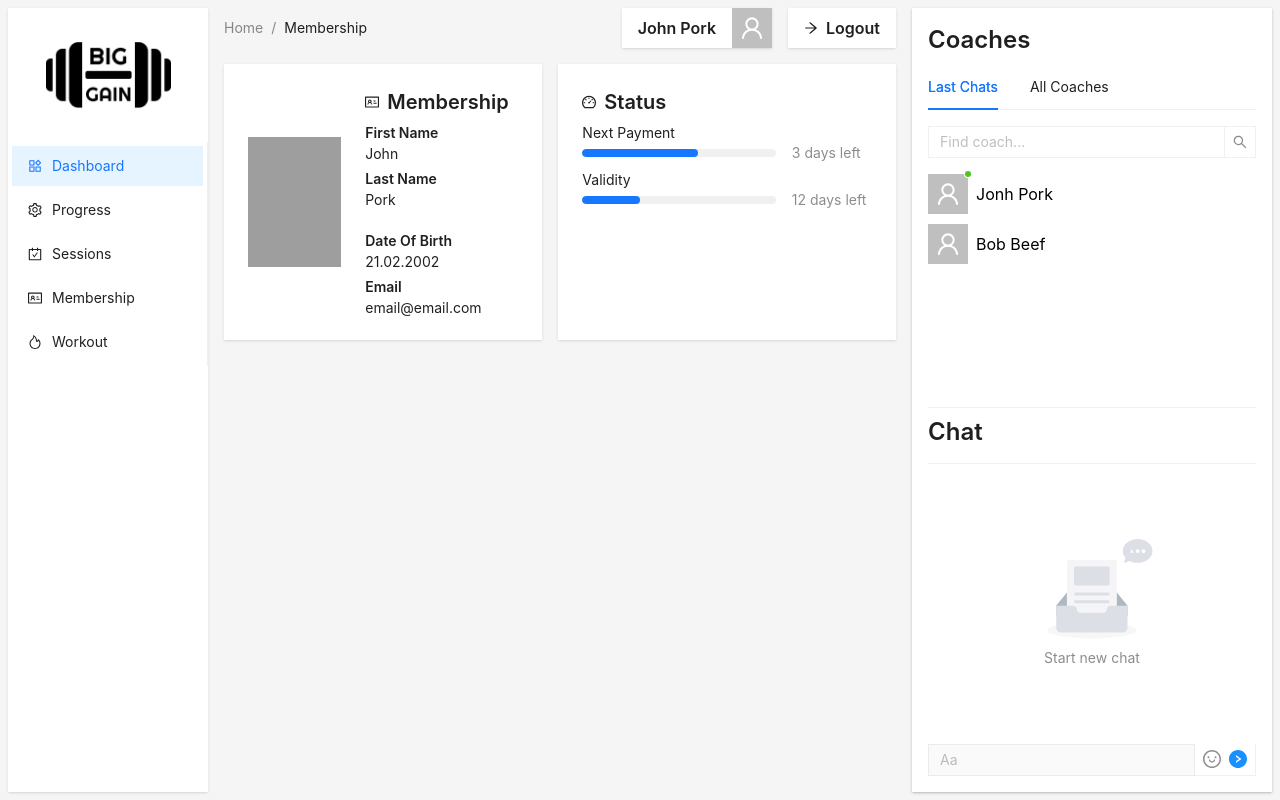
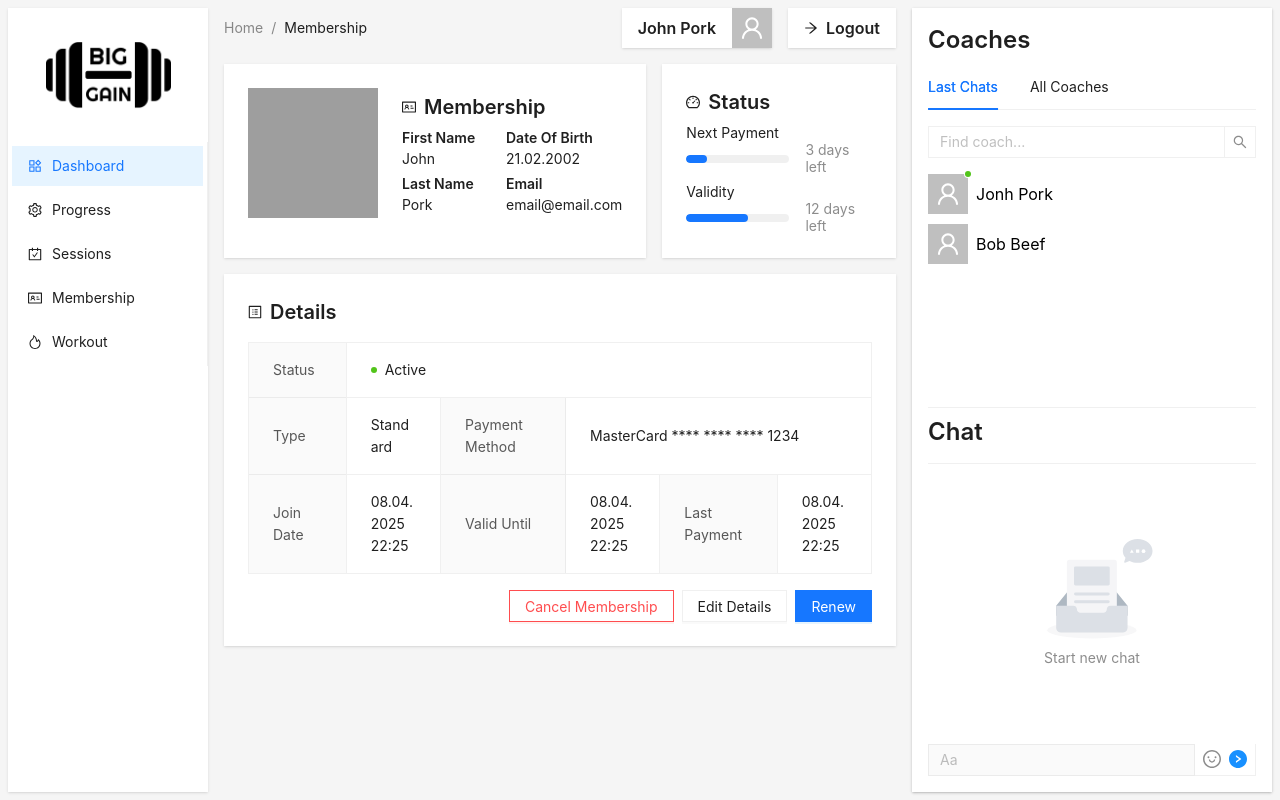
Before and after one commit to filip-stepien/gym-frontend, a React (Vite) app: page /membership in a window 1280 px wide. Built offline with nearby package versions, Linux system fonts and the light colour scheme; grey boxes are pictures that could not be loaded.

Commit message:
feat: finish membership page

```diff
--- a/package.json
+++ b/package.json
@@ -15,6 +15,7 @@
     "@tailwindcss/vite": "^4.1.2",
     "antd": "^5.24.6",
     "chart.js": "^4.4.8",
+    "dayjs": "^1.11.13",
     "fuse.js": "^7.1.0",
     "material-symbols": "^0.29.2",
     "react": "^19.0.0",
--- a/src/components/Icon.tsx
+++ b/src/components/Icon.tsx
@@ -9,6 +9,7 @@ import {
     IdcardOutlined,
     MinusSquareOutlined,
     ProductOutlined,
+    ProfileOutlined,
     RightCircleFilled,
     SettingOutlined,
     SmileOutlined,
@@ -39,7 +40,8 @@ const icons: IconMap = {
     down: <CaretDownOutlined />,
     flat: <MinusSquareOutlined />,
     dropdown: <DownOutlined />,
-    status: <DashboardOutlined />
+    status: <DashboardOutlined />,
+    details: <ProfileOutlined />
 };
 
 export function Icon(props: IconProps) {
--- a/src/pages/ClientMembership/ClientMembership.tsx
+++ b/src/pages/ClientMembership/ClientMembership.tsx
@@ -2,6 +2,8 @@ import { Page } from '@/components/Page';
 import { MembershipOverview } from './MembershipOverwiev';
 import { Flex } from 'antd';
 import { MembershipStatus } from './MembershipStatus';
+import { MembershipDetails } from './MembershipDetails';
+import dayjs from 'dayjs';
 
 export function ClientMembership() {
     return (
@@ -14,8 +16,21 @@ export function ClientMembership() {
                     email='email@email.com'
                     imageSrc='https://picsum.photos/200/300'
                 />
-                <MembershipStatus />
+                <MembershipStatus
+                    nextPaymentValue='3 days left'
+                    nextPaymentPercent={20}
+                    validityValue='12 days left'
+                    validityPercent={60}
+                />
             </Flex>
+            <MembershipDetails
+                active
+                type='Standard'
+                paymentMethod='MasterCard **** **** **** 1234'
+                joinDate={dayjs()}
+                validUntil={dayjs()}
+                lastPayment={dayjs()}
+            />
         </Page>
     );
 }
--- /dev/null
+++ b/src/pages/ClientMembership/MembershipDetails.tsx
@@ -0,0 +1,102 @@
+import { Card } from '@/components/Card';
+import { CardTitle } from '@/components/CardTitle';
+import { Badge, Descriptions, Button, Space, Modal } from 'antd';
+import dayjs from 'dayjs';
+import type { DescriptionsProps } from 'antd';
+import type { Dayjs } from 'dayjs';
+import { useState } from 'react';
+
+export type MembershipDetailsProps = {
+    active: boolean;
+    type: string;
+    paymentMethod: string;
+    joinDate: Dayjs;
+    validUntil: Dayjs;
+    lastPayment: Dayjs;
+};
+
+function formatDate(date: Dayjs) {
+    return dayjs(date).format('DD.MM.YYYY HH:mm');
+}
+
+export function MembershipDetails(props: MembershipDetailsProps) {
+    const [modalOpened, setModalOpened] = useState(false);
+
+    const items: DescriptionsProps['items'] = [
+        {
+            key: 'status',
+            label: 'Status',
+            children: (
+                <Badge
+                    status={props.active ? 'success' : 'error'}
+                    text={props.active ? 'Active' : 'Inactive'}
+                />
+            ),
+            span: 3
+        },
+        {
+            key: 'type',
+            label: 'Type',
+            children: props.type
+        },
+        {
+            key: 'payment_method',
+            label: 'Payment Method',
+            span: 2,
+            children: props.paymentMethod
+        },
+        {
+            key: 'join_date',
+            label: 'Join Date',
+            children: formatDate(props.joinDate)
+        },
+        {
+            key: 'valid_until',
+            label: 'Valid Until',
+            children: formatDate(props.validUntil)
+        },
+        {
+            key: 'last_payment',
+            label: 'Last Payment',
+            children: formatDate(props.lastPayment)
+        }
+    ];
+
+    const handleModalOk = () => {
+        setModalOpened(false);
+    };
+
+    const handleModalCancel = () => {
+        setModalOpened(false);
+    };
+
+    const handleMembershipCancelButtonClick = () => {
+        setModalOpened(true);
+    };
+
+    return (
+        <>
+            <Modal
+                title='Membership Cancellation'
+                open={modalOpened}
+                onOk={handleModalOk}
+                onCancel={handleModalCancel}
+            >
+                <span>Are you sure you want to request member cancellation?</span>
+                <br />
+                <span>This operation cannot be undone.</span>
+            </Modal>
+            <Card>
+                <CardTitle title='Details' icon='details' />
+                <Descriptions bordered items={items} className='py-small' />
+                <Space className='flex justify-end'>
+                    <Button danger onClick={handleMembershipCancelButtonClick}>
+                        Cancel Membership
+                    </Button>
+                    <Button>Edit Details</Button>
+                    <Button type='primary'>Renew</Button>
+                </Space>
+            </Card>
+        </>
+    );
+}
--- a/src/pages/ClientMembership/MembershipOverwiev.tsx
+++ b/src/pages/ClientMembership/MembershipOverwiev.tsx
@@ -2,7 +2,7 @@ import { Card } from '@/components/Card';
 import { CardTitle } from '@/components/CardTitle';
 import { Image } from '@/components/Image';
 import { SmallStatistic } from '@/components/SmallStatistic';
-import { Col, Flex, Row, Space } from 'antd';
+import { Flex, Space } from 'antd';
 
 type MembershipOverviewProps = {
     imageSrc: string;
@@ -20,16 +20,16 @@ export function MembershipOverview(props: MembershipOverviewProps) {
                 <Image width={130} height={130} src={imageSrc} objectFit='cover' />
                 <Space direction='vertical'>
                     <CardTitle title='Membership' icon='membership' />
-                    <Row className='gap-large'>
-                        <Col className='gap-small flex flex-col'>
+                    <Flex className='gap-large'>
+                        <Flex vertical className='gap-small flex min-w-20 flex-col'>
                             <SmallStatistic title='First Name' value={firstName} />
                             <SmallStatistic title='Last Name' value={lastName} />
-                        </Col>
-                        <Col className='gap-small flex flex-col'>
+                        </Flex>
+                        <Flex vertical className='gap-small flex min-w-20 flex-col'>
                             <SmallStatistic title='Date Of Birth' value={dateOfBirth} />
                             <SmallStatistic title='Email' value={email} />
-                        </Col>
-                    </Row>
+                        </Flex>
+                    </Flex>
                 </Space>
             </Flex>
         </Card>
--- a/src/pages/ClientMembership/MembershipStatus.tsx
+++ b/src/pages/ClientMembership/MembershipStatus.tsx
@@ -2,12 +2,27 @@ import { Card } from '@/components/Card';
 import { CardTitle } from '@/components/CardTitle';
 import { StatusBar } from './StatusBar';
 
-export function MembershipStatus() {
+export type MembershipStatusProps = {
+    nextPaymentValue: string;
+    nextPaymentPercent: number;
+    validityValue: string;
+    validityPercent: number;
+};
+
+export function MembershipStatus(props: MembershipStatusProps) {
     return (
         <Card className='flex-2'>
             <CardTitle title='Status' icon='status' />
-            <StatusBar title='Next Payment' value='3 days left' percent={60} />
-            <StatusBar title='Validity' value='12 days left' percent={30} />
+            <StatusBar
+                title='Next Payment'
+                value={props.nextPaymentValue}
+                percent={props.nextPaymentPercent}
+            />
+            <StatusBar
+                title='Validity'
+                value={props.validityValue}
+                percent={props.validityPercent}
+            />
         </Card>
     );
 }
```
Also changed, not shown: 1 other file (tests, documents, lock files or other folders).
